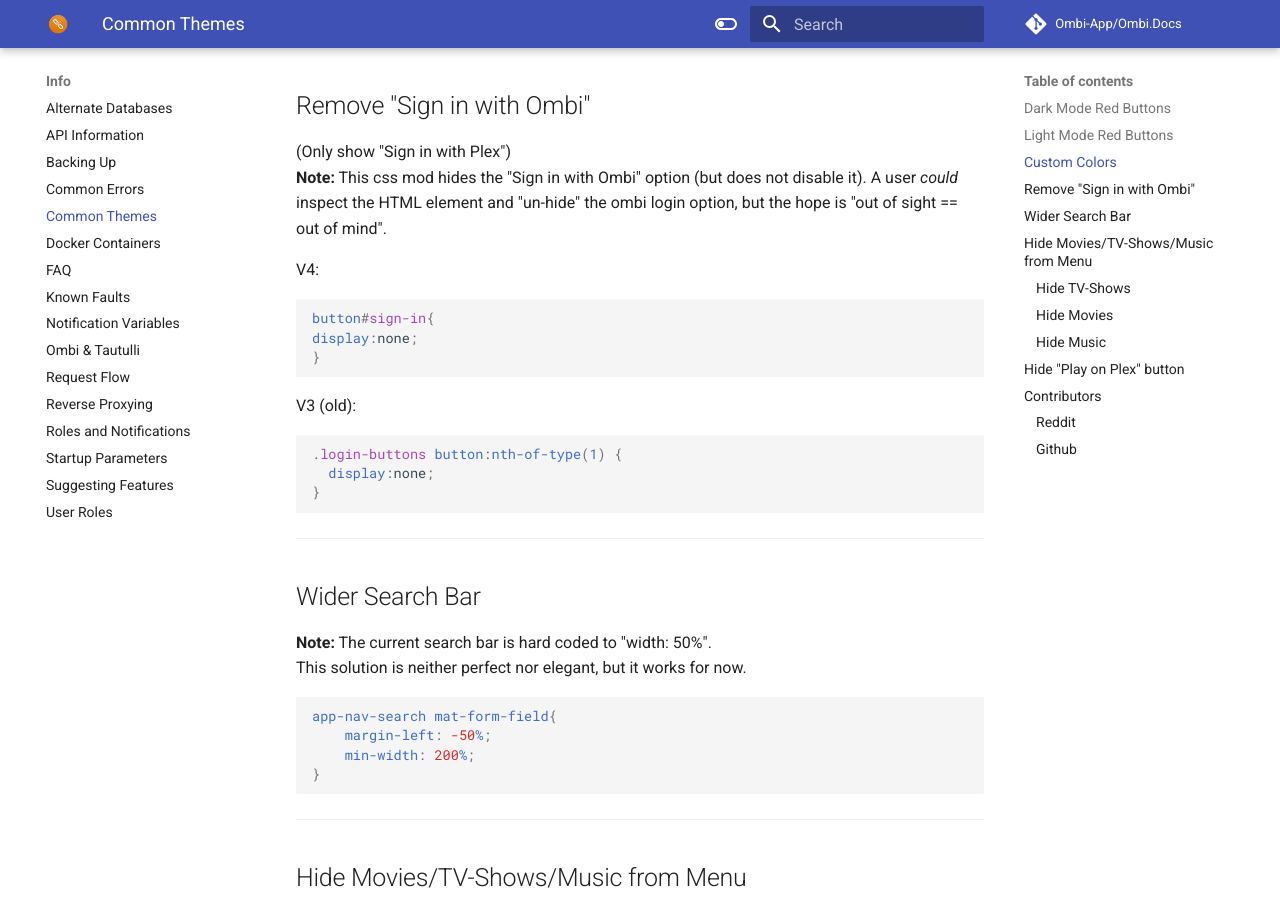
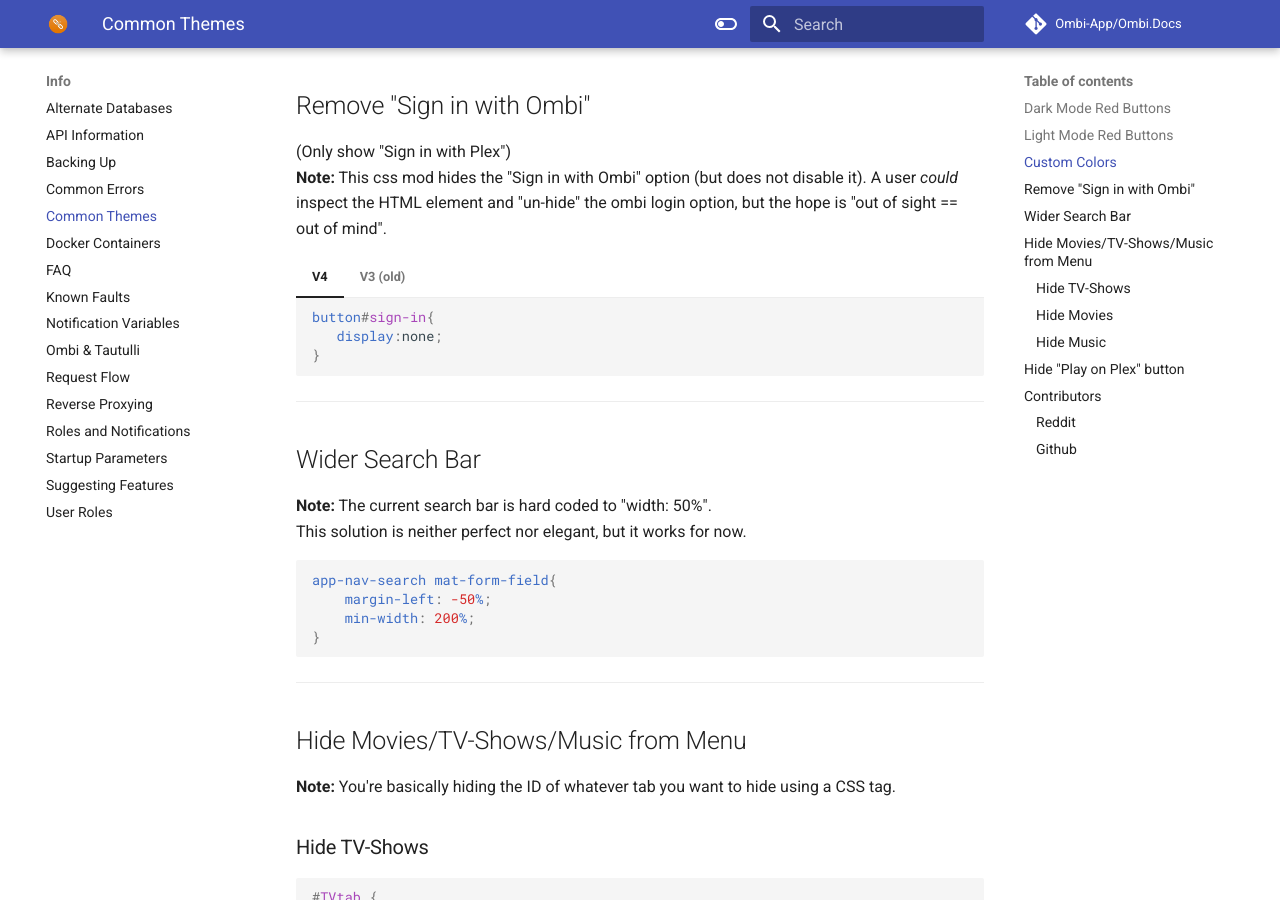
Before and after one commit to Ombi-app/Ombi.Docs, an MkDocs documentation site: the page built from docs/info/common-themes.md, in a window 1280 px wide and 900 px high, scrolled down 1274 px. Built offline with MkDocs 1.6.1 and Material for MkDocs 9.7.7, drawn with Linux system fonts in a browser that asks for light colours; comment, search, counter and statistics services are not loaded; part of the change alters nothing that is shown.

````diff
--- a/docs/info/common-themes.md
+++ b/docs/info/common-themes.md
@@ -61,21 +61,21 @@ height: 5px;
 (Only show "Sign in with Plex")
 **Note:** This css mod hides the "Sign in with Ombi" option (but does not disable it). A user _could_ inspect the HTML element and "un-hide" the ombi login option, but the hope is "out of sight == out of mind".
 
-V4:
+=== "V4"
 
-``` css
-button#sign-in{
-display:none;
-}
-```
+    ``` css
+    button#sign-in{
+       display:none;
+    }
+    ```
 
-V3 (old):
+=== "V3 (old)"
 
-``` css
-.login-buttons button:nth-of-type(1) {
-  display:none;
-}
-```
+    ``` css
+    .login-buttons button:nth-of-type(1) {
+        display:none;
+    }
+    ```
 
 ***
 
````
